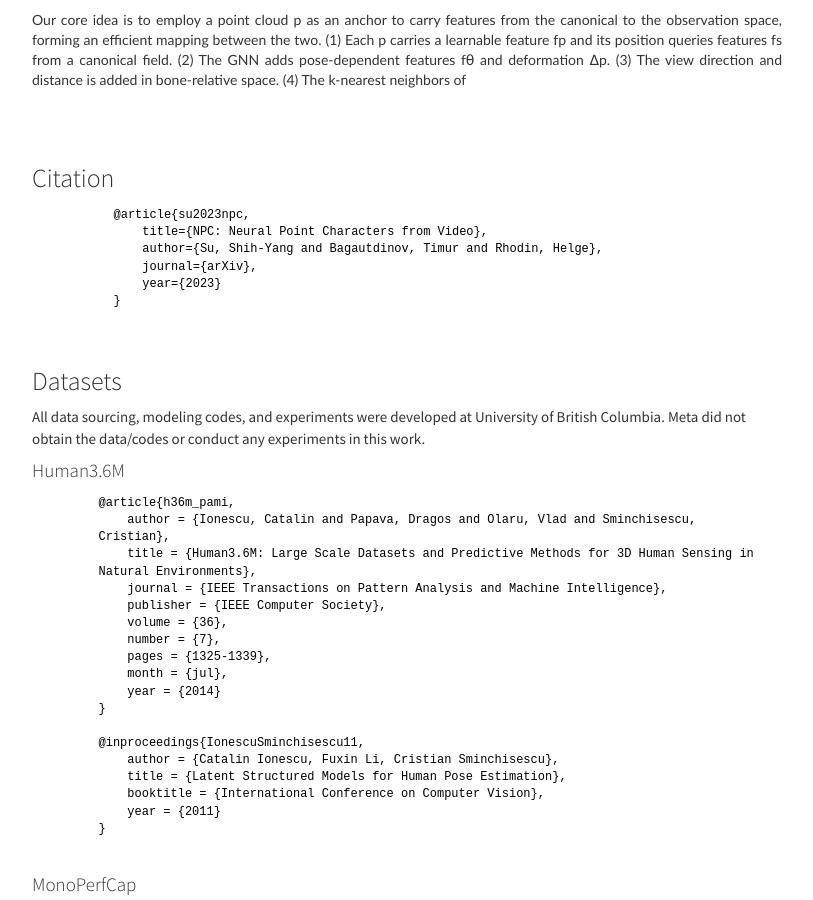
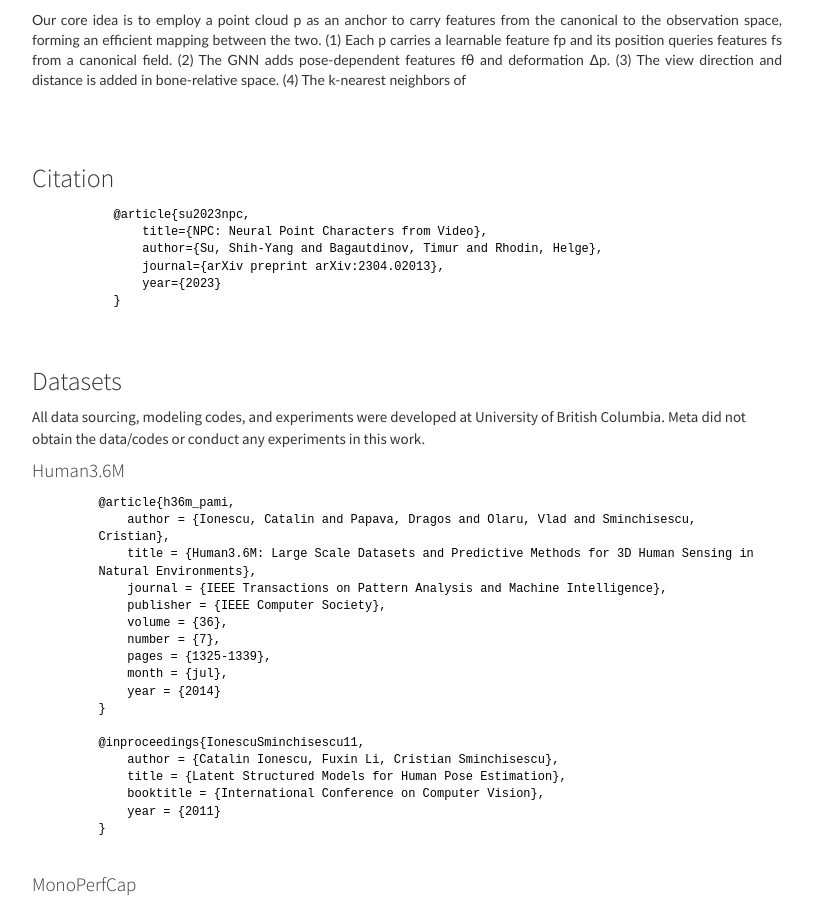
Before and after one commit to LemonATsu/LemonATsu.github.io, a Jekyll site: the page built from _pages/npc.html, in a window 1280 px wide and 900 px high, scrolled down 2095 px. Shown: the whole window, without its empty margins (233-1046 px from the left). Built offline with Jekyll 4.4.1, drawn with Linux system fonts in a browser that asks for light colours; nearby versions of some CDN libraries; comment, search, counter and statistics services are not loaded.

Commit message:
update arxiv

```diff
--- a/_layouts/npc.html
+++ b/_layouts/npc.html
@@ -274,7 +274,7 @@
 @article{su2023npc,
     title={NPC: Neural Point Characters from Video},
     author={Su, Shih-Yang and Bagautdinov, Timur and Rhodin, Helge},
-    journal={arXiv},
+    journal={arXiv preprint arXiv:2304.02013},
     year={2023}
 }
                 </textarea>
```
